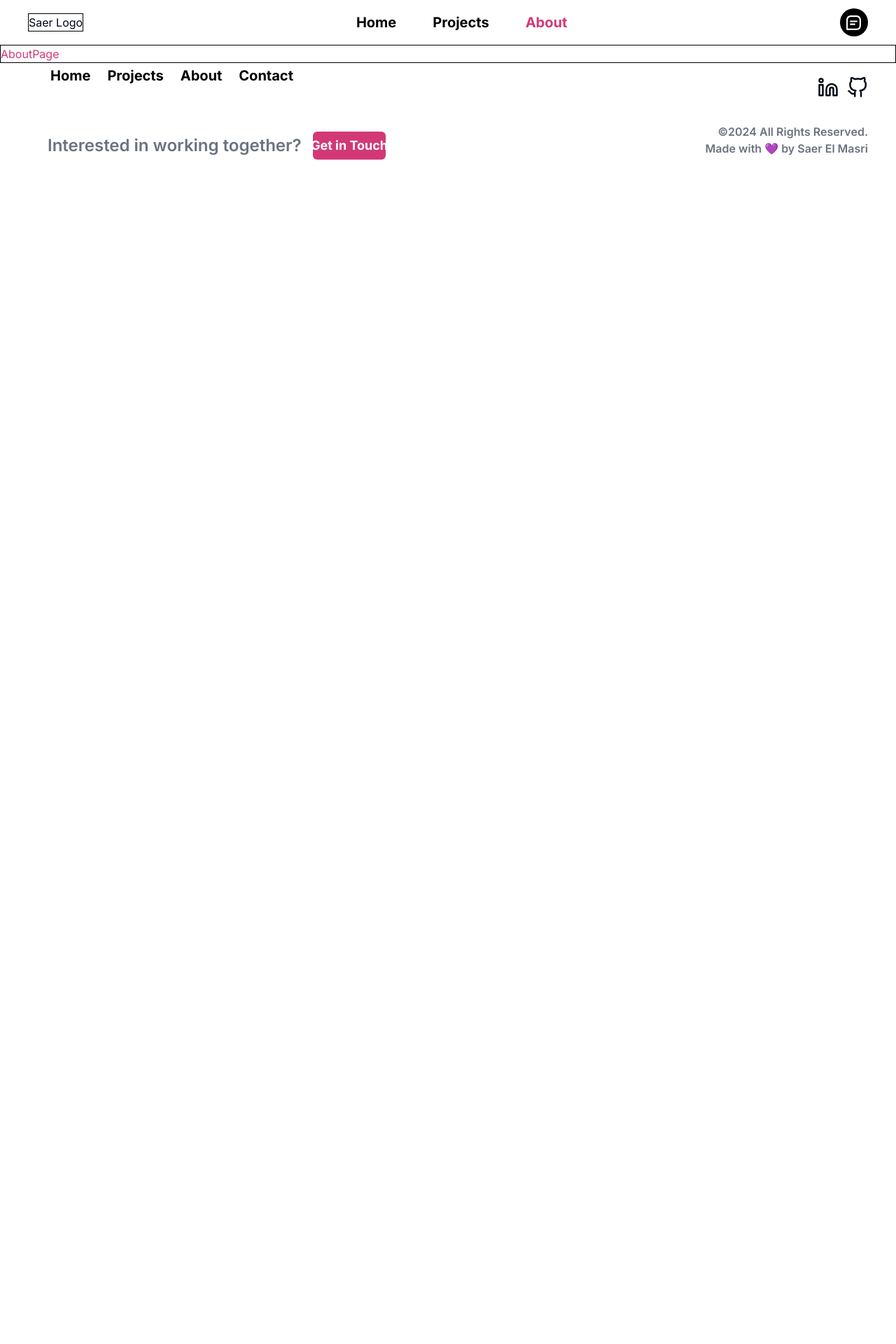
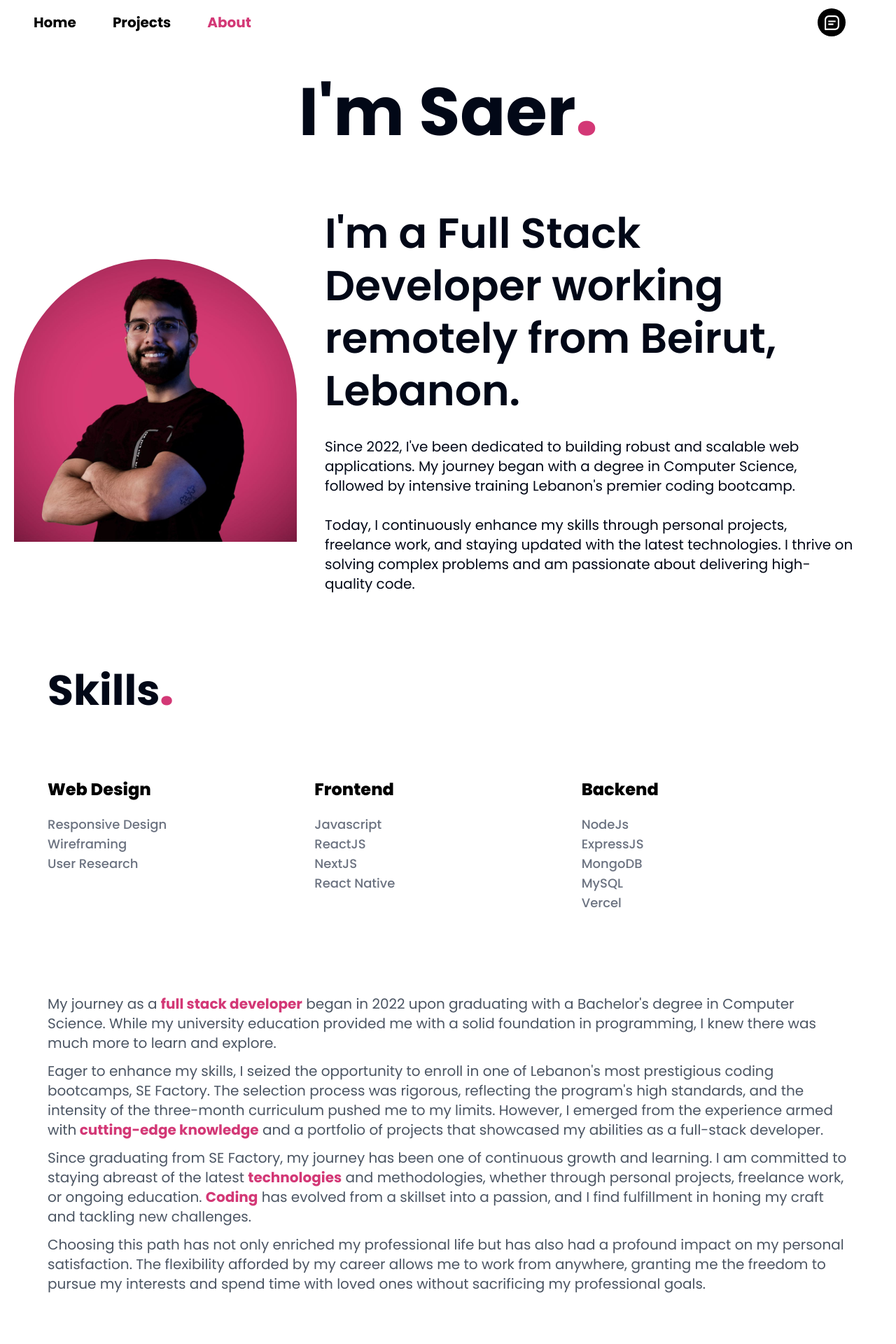
Before and after one commit to saerelmasri/portfolio-website, a Next.js app: page /about in a window 1280 px wide. Shown: the top 1920 px of the page at 70% size. Before the commit the page ends 800 px from the top, so only its background shows below. Built offline with nearby package versions, Linux system fonts and the light colour scheme.

Commit message:
Portfolio done

```diff
--- a/app/about/page.tsx
+++ b/app/about/page.tsx
@@ -1,12 +1,109 @@
-import React from 'react'
-import "../globals.css";
+/* eslint-disable react/no-unescaped-entities */
+import Skills from "@/components/Skills";
+import { mySkills } from "@/constants";
+import React from "react";
 
 function AboutPage() {
   return (
-    <div className='w-50 h-50 border border-black border-solid,'>
-        <h1 className='text-primary'>AboutPage</h1>
-    </div>
-  )
+    <main>
+      <div className="w-full pl-5 pr-5 2xl:pl-60 2xl:pr-60 md:pl-50 md:pr-50 ">
+        <div className="w-full p-12 flex justify-center items-center ">
+          <h3 className="text-5xl md:text-8xl 2xl:text-8xl font-bold">
+            I'm Saer<strong className="text-primary">.</strong>
+          </h3>
+        </div>
+        <div className="w-full flex md:pl-50 md:pr-50 flex-col lg:flex-row items-center mb-5">
+          <div className="w-1/2 flex justify-center items-center">
+            <div
+              className="relative bg-cover bg-center bg-hero-section"
+              style={{
+                aspectRatio: "1 / 1",
+                width: "100%",
+                maxWidth: "500px",
+                height: "auto",
+                maxHeight: "500px",
+                borderRadius: "50% 50% 0 0", // This makes the top rounded and the bottom straight
+                overflow: "hidden",
+              }}
+            />
+          </div>
+          <div className="w-full flex items-center flex-col space-y-7 p-2 md:p-10 justify-center">
+            <h4 className="text-3xl md:text-5xl font-semibold lg:text-6xl lg:leading-tight">
+              I'm a Full Stack Developer working remotely from Beirut, Lebanon.
+            </h4>
+            <p className="sm:text-base md:text-lg lg:text-xl ">
+              Since 2022, I've been dedicated to building robust and scalable
+              web applications. My journey began with a degree in Computer
+              Science, followed by intensive training Lebanon's premier coding
+              bootcamp.
+            </p>
+            <p className="sm:text-base md:text-lg lg:text-xl">
+              Today, I continuously enhance my skills through personal projects,
+              freelance work, and staying updated with the latest technologies.
+              I thrive on solving complex problems and am passionate about
+              delivering high-quality code.
+            </p>
+          </div>
+        </div>
+
+        <div className="w-full p-2 md:p-12">
+          <h3 className="text-6xl font-bold">
+            Skills<strong className="text-primary">.</strong>
+          </h3>
+        </div>
+        <div className="w-full p-2 md:p-12 md:flex md:space-y-0 space-y-5">
+          {mySkills.map((item, index) => (
+            <Skills
+              key={index}
+              title={item.title}
+              skillsCollection={item.skillsCollection}
+            />
+          ))}
+        </div>
+
+        <div className="text-xl text-gray-600 space-y-3 p-2 md:p-12  mt-5">
+          <p>
+            My journey as a{" "}
+            <strong className="text-primary">full stack developer</strong> began
+            in 2022 upon graduating with a Bachelor's degree in Computer
+            Science. While my university education provided me with a solid
+            foundation in programming, I knew there was much more to learn and
+            explore.
+          </p>
+          <p>
+            Eager to enhance my skills, I seized the opportunity to enroll in
+            one of Lebanon's most prestigious coding bootcamps, SE Factory. The
+            selection process was rigorous, reflecting the program's high
+            standards, and the intensity of the three-month curriculum pushed me
+            to my limits. However, I emerged from the experience armed with
+            <strong className="text-primary">
+              {" "}
+              cutting-edge knowledge
+            </strong>{" "}
+            and a portfolio of projects that showcased my abilities as a
+            full-stack developer.
+          </p>
+          <p>
+            Since graduating from SE Factory, my journey has been one of
+            continuous growth and learning. I am committed to staying abreast of
+            the latest <strong className="text-primary">technologies</strong>{" "}
+            and methodologies, whether through personal projects, freelance
+            work, or ongoing education.{" "}
+            <strong className="text-primary">Coding</strong> has evolved from a
+            skillset into a passion, and I find fulfillment in honing my craft
+            and tackling new challenges.
+          </p>
+          <p>
+            Choosing this path has not only enriched my professional life but
+            has also had a profound impact on my personal satisfaction. The
+            flexibility afforded by my career allows me to work from anywhere,
+            granting me the freedom to pursue my interests and spend time with
+            loved ones without sacrificing my professional goals.
+          </p>
+        </div>
+      </div>
+    </main>
+  );
 }
 
-export default AboutPage
+export default AboutPage;
--- a/app/globals.css
+++ b/app/globals.css
@@ -1,3 +1,5 @@
+@import url("https://fonts.googleapis.com/css2?family=Poppins:ital,wght@0,100;0,200;0,300;0,400;0,500;0,600;0,700;0,800;0,900;1,100;1,200;1,300;1,400;1,500;1,600;1,700;1,800;1,900&display=swap");
+
 @tailwind base;
 @tailwind components;
 @tailwind utilities;
@@ -35,6 +37,8 @@
     --ring: 222.2 84% 4.9%;
 
     --radius: 0.5rem;
+
+    --font-family: "Poppins", system-ui, sans-serif;
   }
 
   .dark {
@@ -74,5 +78,6 @@
   }
   body {
     @apply bg-background text-foreground;
+    font-family: var(--font-family);
   }
 }
--- a/app/layout.tsx
+++ b/app/layout.tsx
@@ -1,13 +1,15 @@
 /* eslint-disable react/no-unescaped-entities */
 import type { Metadata } from "next";
-import { Inter } from "next/font/google";
+import { Inter, Poppins } from "next/font/google";
 import "./globals.css";
-import Head from "next/head";
 import NavBar from "@/components/NavBar";
 import Footer from "@/components/Footer";
 
 const inter = Inter({ subsets: ["latin"] });
-
+const poppins = Poppins({
+  subsets: ["latin"],
+  weight: ["100", "200", "300", "400", "500", "600", "700", "800", "900"],
+});
 export const metadata: Metadata = {
   title: "Saer El Masri | Portfolio",
   description: "Hi, I am Saer and this is my portfolio.",
@@ -20,14 +22,14 @@ export default function RootLayout({
 }>) {
   return (
     <html lang="en">
-      <body className={inter.className}>
-        <NavBar/>
+      <body className={`${inter.className} ${poppins.className}`}>
+        <NavBar />
         <main className="pt-16">
           {" "}
           {/* Adjust padding to match NavBar height */}
           {children}
         </main>{" "}
-        <Footer/>
+        <Footer />
       </body>
     </html>
   );
--- a/app/page.tsx
+++ b/app/page.tsx
@@ -53,8 +53,8 @@ export default function Home() {
       </div>
 
       <div className="w-full mt-36 pl-5 pr-5 2xl:pl-60 2xl:pr-60 md:pl-50 md:pr-50">
-        <div className="w-full p-12">
-          <h3 className="text-6xl font-bold">
+        <div className="w-full p-2 md:p-12">
+          <h3 className="text-5xl md:text-6xl font-bold">
             Projects<strong className="text-primary">.</strong>
           </h3>
         </div>
@@ -73,23 +73,23 @@ export default function Home() {
       </div>
 
       <div className="w-full mt-36 pl-5 pr-5 2xl:pl-60 2xl:pr-60 md:pl-50 md:pr-50">
-        <div className="w-full p-12">
-          <h3 className="text-6xl font-bold">
+        <div className="w-full p-2 md:p-12">
+          <h3 className="text-5xl md:text-6xl font-bold">
             Experience<strong className="text-primary">.</strong>
           </h3>
         </div>
-        <div className="w-full p-12">
+        <div className="w-full p-2 md:p-12">
           <Resume />
         </div>
       </div>
 
       <div className="w-full mt-36 pl-5 pr-5 2xl:pl-60 2xl:pr-60 md:pl-50 md:pr-50">
-        <div className="w-full p-12">
-          <h3 className="text-6xl font-bold">
+        <div className="w-full p-2 md:p-12">
+          <h3 className="text-5xl md:text-6xl font-bold">
             Skills<strong className="text-primary">.</strong>
           </h3>
         </div>
-        <div className="w-full p-12 md:flex md:space-y-0 space-y-5">
+        <div className="w-full p-2 md:p-12 md:flex md:space-y-0 space-y-5">
           {mySkills.map((item, index) => (
             <Skills
               key={index}
@@ -101,16 +101,16 @@ export default function Home() {
       </div>
 
       <div className="w-full mt-36 pl-5 pr-5 2xl:pl-60 2xl:pr-60 md:pl-50 md:pr-50">
-        <div className="w-full p-12">
-          <h3 className="text-6xl font-bold">
+        <div className="w-full p-2 md:p-12">
+          <h3 className="text-5xl md:text-6xl font-bold">
             My Story<strong className="text-primary">.</strong>
           </h3>
         </div>
-        <div className="text-xl text-gray-600 space-y-3 p-12">
+        <div className="text-xl text-gray-600 space-y-3 p-2 md:p-12">
           <p>
             My journey as a{" "}
             <strong className="text-primary">full stack developer</strong> began
-            in 2023 upon graduating with a Bachelor's degree in Computer
+            in 2022 upon graduating with a Bachelor's degree in Computer
             Science. While my university education provided me with a solid
             foundation in programming, I knew there was much more to learn and
             explore.
--- a/components/Footer.tsx
+++ b/components/Footer.tsx
@@ -6,36 +6,58 @@ function Footer() {
   const date = new Date();
   const year = date.getFullYear();
   return (
-    <footer className="pl-5 pr-5 2xl:pl-60 2xl:pr-60 md:pl-50 md:pr-50">
-      <div className="flex justify-between pl-10">
-        <div className=" flex justify-center ">
-          <ButtonCustom title="Home" variant="link" size="sm" />
-          <ButtonCustom title="Projects" variant="link" size="sm" />
-          <ButtonCustom title="About" variant="link" size="sm" />
-          <ButtonCustom title="Contact" variant="link" size="sm" />
+    <footer className="px-5 xl:px-60 lg:px-40 md:px-20 mt-10 md:mt-20">
+      <div className="flex justify-between flex-wrap md:flex-no-wrap">
+        <div className="flex justify-between md:justify-start flex-col items-start md:flex-row md:pl-5 mb-5 md:mb-0">
+          <ButtonCustom title="Home" variant="link" size="sm" path="/" />
+          <ButtonCustom
+            title="Projects"
+            variant="link"
+            size="sm"
+            path="/projects"
+          />
+          <ButtonCustom title="About" variant="link" size="sm" path="/about" />
+          <ButtonCustom
+            title="Contact"
+            variant="link"
+            size="sm"
+            path="/contact"
+          />
         </div>
-        <div className="flex justify-end space-x-3 p-5 ">
-          <FiLinkedin size={30} className="cursor-pointer" />
-          <FiGithub size={30} />
+        <div className="flex space-x-3 p-5 md:p-0">
+          <a
+            href="https://www.linkedin.com/in/saer-el-masri/"
+            target="_blank"
+            rel="noopener noreferrer"
+          >
+            <FiLinkedin size={30} className="cursor-pointer" />
+          </a>
+          <a
+            href="https://github.com/saerelmasri"
+            target="_blank"
+            rel="noopener noreferrer"
+          >
+            <FiGithub size={30} className="cursor-pointer" />
+          </a>
         </div>
       </div>
-      <div className="flex">
-        <div className="flex h-[80px] w-[50%] p-12 justify-start items-center space-x-4">
-          <h4 className="text-2xl font-semibold text-gray-500">
+      <div className="flex flex-col md:flex-row md:justify-between">
+        <div className="flex flex-col md:flex-row md:w-1/2 p-5">
+          <h4 className="text-lg font-semibold text-gray-500">
             Interested in working together?
           </h4>
           <ButtonCustom
             title="Get in Touch"
-            path="/dd"
+            path="/contact"
             variant={"default"}
-            sx={"w-1/2 text-sm md:w-1/5 md:text-lg mr-5 text-white "}
+            sx={"mt-3 md:mt-0 md:ml-5 text-sm md:text-lg"}
           />
         </div>
-        <div className="flex flex-col h-[80px] w-[50%] p-5 justify-center items-end space-x-4">
-          <h4 className="text-base font-semibold text-gray-500">
+        <div className="flex flex-col md:flex-row md:w-1/2 p-5 md:justify-end">
+          <h4 className="text-sm font-semibold text-gray-500">
             ©{year} All Rights Reserved.
           </h4>
-          <h4 className="text-base font-semibold text-gray-500">
+          <h4 className="text-sm font-semibold text-gray-500">
             Made with 💜 by Saer El Masri
           </h4>
         </div>
--- a/components/NavBar.tsx
+++ b/components/NavBar.tsx
@@ -1,20 +1,54 @@
-import React from "react";
+"use client";
+
+import React, { useState } from "react";
 import ButtonCustom from "./Button";
-import { BiMessageSquareDetail } from "react-icons/bi";
+import { BiMessageSquareDetail, BiMenu, BiX } from "react-icons/bi";
+import Link from "next/link";
 
 function NavBar() {
+  const [isOpen, setIsOpen] = useState(false);
+
+  const toggleMenu = () => {
+    setIsOpen(!isOpen);
+  };
+
   return (
-    <nav className="top-0 bg-white fixed w-full h-14 flex justify-between items-center pt-8 pb-8">
-      <div className="border border-solid border-black m-10">Saer Logo</div>
-      <div className="space-x-5">
-        <ButtonCustom title="Home" path="/" variant={"link"}/>
-        <ButtonCustom title="Projects" path="/projects" variant={"link"}/>
-        <ButtonCustom title="About" path="/about" variant={"link"}/>
+    <nav className="top-0 bg-white fixed w-full h-14 flex justify-between items-center p-8 z-10">
+      <div className="hidden lg:flex space-x-5">
+        <ButtonCustom title="Home" path="/" variant={"link"} />
+        <ButtonCustom title="Projects" path="/projects" variant={"link"} />
+        <ButtonCustom title="About" path="/about" variant={"link"} />
       </div>
-      <div>
-        <button className="flex items-center justify-center w-10 h-10 rounded-full bg-black text-white hover:opacity-75 m-10">
-          <BiMessageSquareDetail size={25} />
+      <div className="flex items-center ml-auto">
+        <Link href="/contact">
+          <button className="flex items-center justify-center w-10 h-10 rounded-full bg-black text-white hover:opacity-75 m-10 hidden lg:flex">
+            <BiMessageSquareDetail size={25} />
+          </button>
+        </Link>
+        <button onClick={toggleMenu} className="lg:hidden ml-4">
+          {isOpen ? <BiX size={30} /> : <BiMenu size={30} />}
         </button>
+      </div>
+
+      <div
+        className={`fixed top-0 right-0 w-full h-full bg-black bg-opacity-50 z-20 transition-transform transform ${
+          isOpen ? "translate-x-0" : "translate-x-full"
+        } lg:hidden`}
+        onClick={toggleMenu}
+      >
+        <div
+          className="bg-white w-64 h-full p-8 absolute right-0"
+          onClick={(e) => e.stopPropagation()}
+        >
+          <ButtonCustom title="Home" path="/" variant={"link"} />
+          <ButtonCustom title="Projects" path="/projects" variant={"link"} />
+          <ButtonCustom title="About" path="/about" variant={"link"} />
+          <Link href="/contact">
+            <button className="flex items-center justify-center w-10 h-10 rounded-full bg-black text-white hover:opacity-75 mt-4">
+              <BiMessageSquareDetail size={25} />
+            </button>
+          </Link>
+        </div>
       </div>
     </nav>
   );
--- a/tailwind.config.ts
+++ b/tailwind.config.ts
@@ -1,3 +1,5 @@
+
+
 import type { Config } from "tailwindcss";
 
 const config = {
@@ -79,6 +81,9 @@ const config = {
       "vitalitys": "url('/images/vitality.png')",
       "portfolios": "url('/images/portfolio.jpg')",
     },
+    fontFamily: {
+      Poppins: ['Poppins', 'serif',],
+    },
   },
   plugins: [require("tailwindcss-animate")],
 } satisfies Config;
```
Also changed, not shown: app/contact/page.tsx (added, +41 -0 lines).
